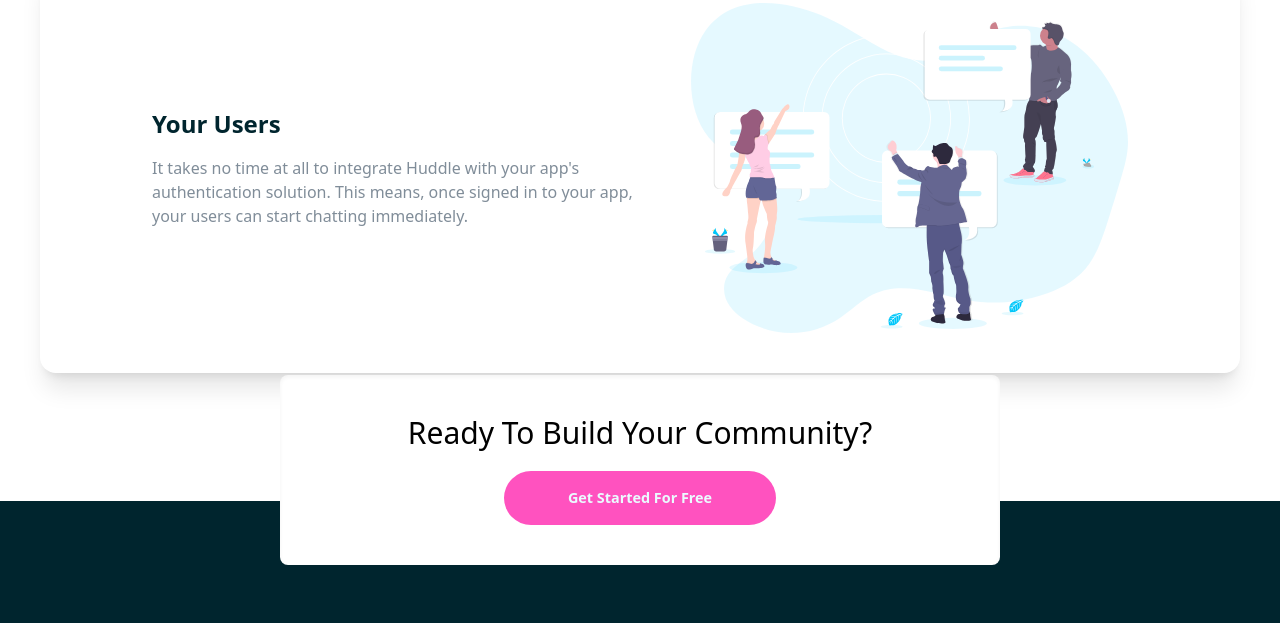
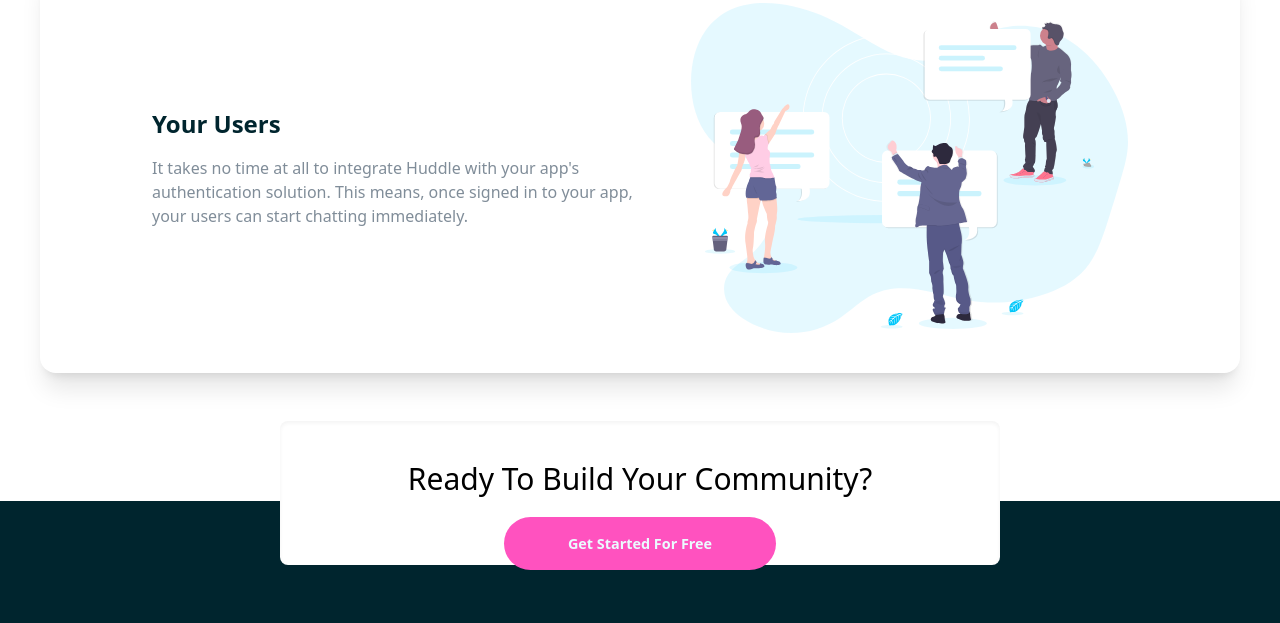
Before and after one commit to Professormood/Huddle-landing-page, a website: page index.html in a window 1280 px wide. Shown: the part 1878-2501 px from the top of the page. Drawn offline with nearby package versions, Linux system fonts and the light colour scheme; files that its build step writes are made by us from their sources.

Commit message:
Update index.html

```diff
--- a/index.html
+++ b/index.html
@@ -154,7 +154,7 @@
     <footer class="relative bg-VeryDarkCyan flex justify-center items-center px-10 py-20 mt-16">
       <!-- flex container -->
       <!--community   -->
-      <div class="bg-[#ffff] absolute  rounded-lg bottom-[47rem]  shadow-inner px-6 py-5 space-y-5  text-center md:w-[45rem] md:py-10 md:px-16 md:bottom-96">
+      <div class="bg-[#ffff] absolute  rounded-lg -top-20 shadow-inner px-6 py-5 space-y-5  text-center md:w-[45rem] md:py-10 md:px-16 md:bottom-96">
         <h1 class="text-lg md:text-3xl font-medium">Ready To Build Your Community?</h1>
         <button class="bg-Pink text-VeryPaleCyan py-4 px-10 text-[0.9rem] font-semibold rounded-full hover:opacity-80 transition duration-200 md:px-16 md:py-4">Get Started For Free</button>
       </div>
```
